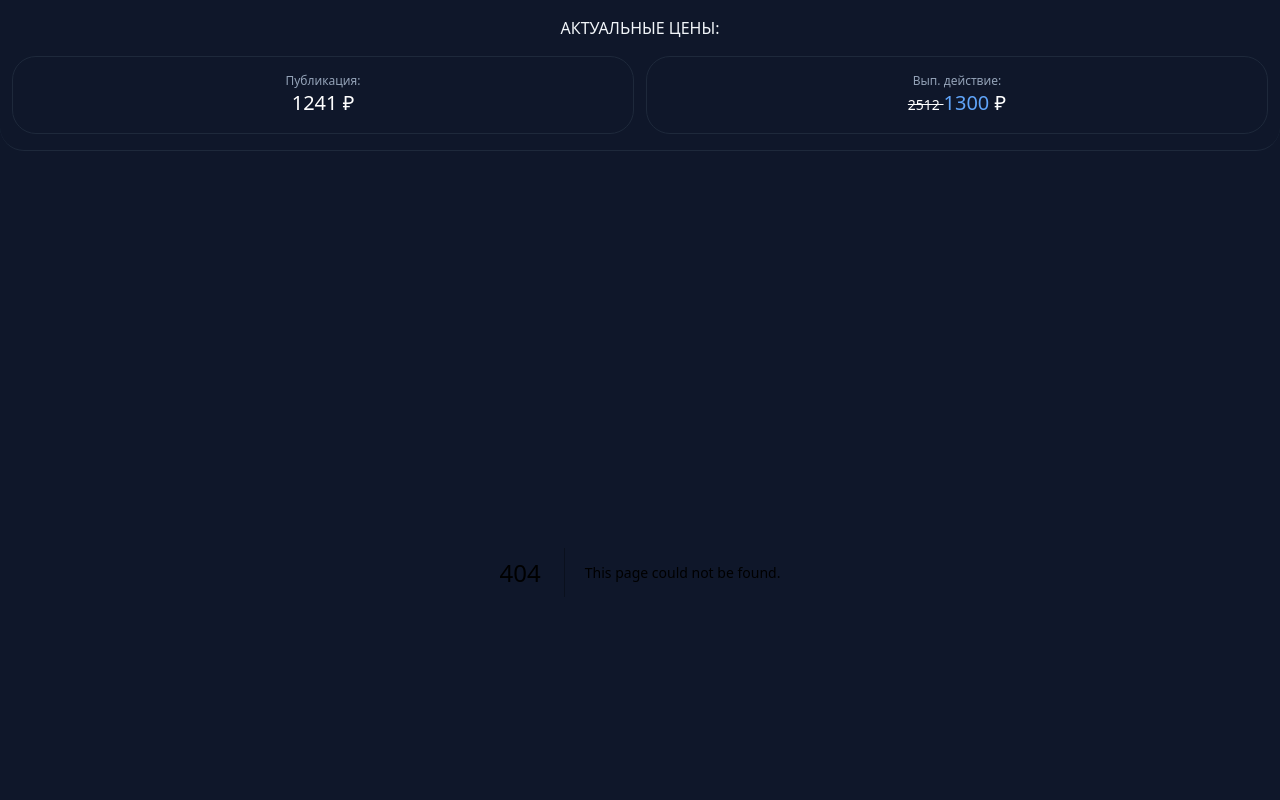
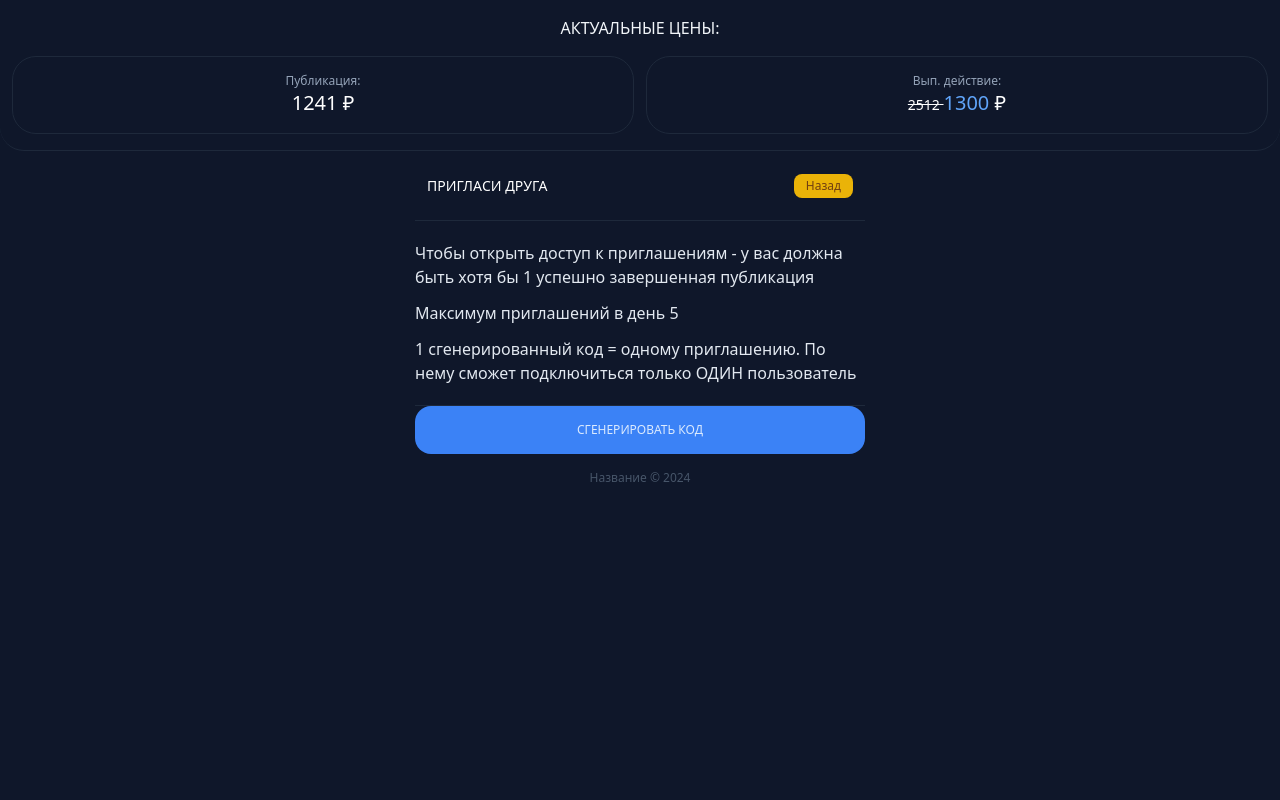
Before and after one commit to a1kashnya/seller-telegram-web-app, a Next.js app: page /pages/invite in a window 1280 px wide. Before the commit this address had no page. Shown: the top 800 px of the page. Built offline with nearby package versions, Linux system fonts and the light colour scheme.

Commit message:
Add invite page

```diff
--- /dev/null
+++ b/app/_components/_modals/InviteModal.js
@@ -0,0 +1,17 @@
+const InviteModal = ({ showModal, onClose }) => {
+    if (!showModal) {
+        return null
+    }
+    return (
+        <div className="flex justify-center items-center fixed w-full h-full bg-[#000000de] top-0 left-0">
+            <div className="flex flex-col w-[400px] mx-5 text-center text-slate-400 bg-slate-800 p-4 rounded-2xl">
+                <h2 className="text-xl uppercase font-bold mb-3">Код сгенерировался!</h2>
+                <span className="mb-3">Ваш код для приглашения - <b>1234567890</b></span>
+                <span>Напоминаем. Приглашение доступно всего 1 час. И только для одного человека. Другой человек по этому же коду не сможет подключиться.</span>
+                <button className="block w-full bg-blue-500 text-blue-100 text-xs text-center rounded-2xl font-medium uppercase px-2 py-4 mt-4" onClick={onClose}>Закрыть</button>
+            </div>
+        </div>
+    )
+}
+
+export default InviteModal
--- a/app/_components/home/Home.js
+++ b/app/_components/home/Home.js
@@ -8,6 +8,7 @@ const Home = () => {
             <div className="grid gap-3 border-t border-b py-5 border-slate-800">
                 <Link className="block w-full bg-blue-500 text-blue-100 text-xs text-center rounded-2xl font-medium uppercase px-2 py-4" href="pages/create">Создать объявление/акцию</Link>
                 <Link className="block w-full bg-blue-500 text-blue-100 text-xs text-center rounded-2xl font-medium uppercase px-2 py-4" href="pages/statistics">Статистика оплат</Link>
+                <Link className="block w-full bg-blue-500 text-blue-100 text-xs text-center rounded-2xl font-medium uppercase px-2 py-4" href="pages/invite">Пригласить друга</Link>
             </div>
         </div>
     )
--- /dev/null
+++ b/app/_components/invite/Invite.js
@@ -0,0 +1,27 @@
+"use client"
+
+import { useState } from 'react';
+
+import Title from "@/_components/_ui/Title"
+import InviteModal from "@/_components/_modals/InviteModal"
+
+const Invite = () => {
+    const [isModalOpen, setIsModalOpen] = useState(false);
+    const toggleModal = () => {
+        setIsModalOpen(!isModalOpen)
+    }
+    return (
+        <>
+            <Title name="Пригласи друга" btn />
+            <div className="grid gap-3 border-t border-b py-5 border-slate-800 text-slate-200">
+                <span>Чтобы открыть доступ к приглашениям - у вас должна быть хотя бы 1 успешно завершенная публикация</span>
+                <span>Максимум приглашений в день 5</span>
+                <span>1 сгенерированный код = одному приглашению. По нему сможет подключиться только ОДИН пользователь</span>
+            </div>
+            <button onClick={toggleModal} className="block w-full bg-blue-500 text-blue-100 text-xs text-center rounded-2xl font-medium uppercase px-2 py-4">Сгенерировать код</button>
+            <InviteModal showModal={isModalOpen} onClose={toggleModal} />
+        </>
+    )
+}
+
+export default Invite
--- /dev/null
+++ b/app/pages/invite/page.js
@@ -0,0 +1,12 @@
+import Invite from "@/_components/invite/Invite"
+
+export const metadata = {
+    title: "SellerWebApp | Invite",
+    description: "SellerWebApp",
+  }
+
+const InvitePage = () => {
+  return <Invite />
+}
+
+export default InvitePage
```
